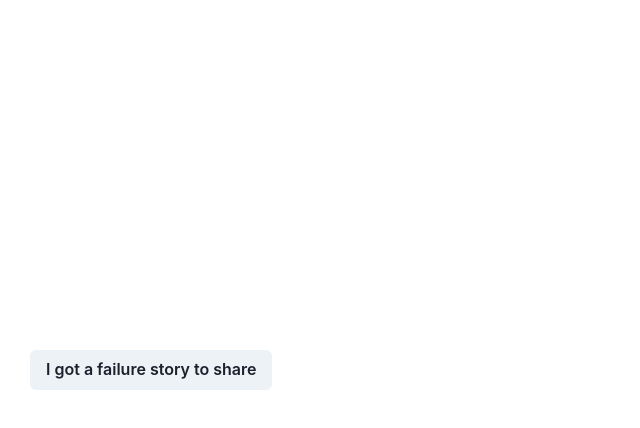
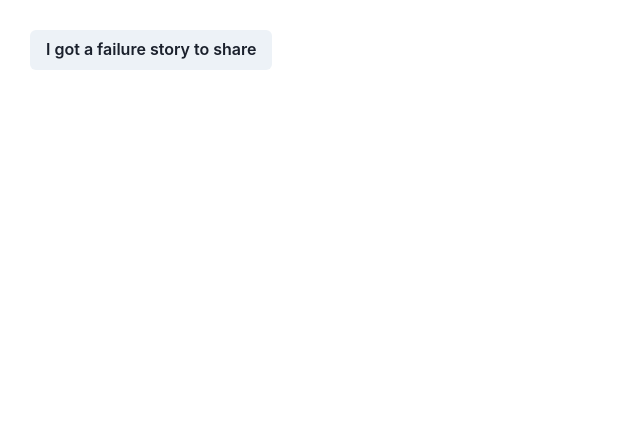
Before and after one commit to GPT-Engineer-App/failure-tales, a React (Vite) app: page / in a window 1280 px wide. Shown: the top 428 px of the page, without its empty margins (0-640 px from the left). Built offline with nearby package versions, Linux system fonts and the light colour scheme.

Commit message:
Updated the positioning of the button to be exactly 30px from the top and 30px from the left margin using inline styles, removing the use of Flexbox for this element.
Prompt: no the position of the button should be exactly at 30 px from top and 30 px from left margin. not with flex and all. clear?

```diff
--- a/src/pages/Index.jsx
+++ b/src/pages/Index.jsx
@@ -66,11 +66,10 @@ const Index = () => {
 
   return (
     <Container maxW="container.md" py={5}>
-      <Flex height="80vh" align="top" justify="center" direction="column" position="absolute" top="30px" left="30px">
-        <Button mt={10} onClick={onToggle}>
+      <Button style={{ position: 'absolute', top: '30px', left: '30px' }} onClick={onToggle}>
           I got a failure story to share
         </Button>
-      </Flex>
+
     </Container>
   );
 };
```
